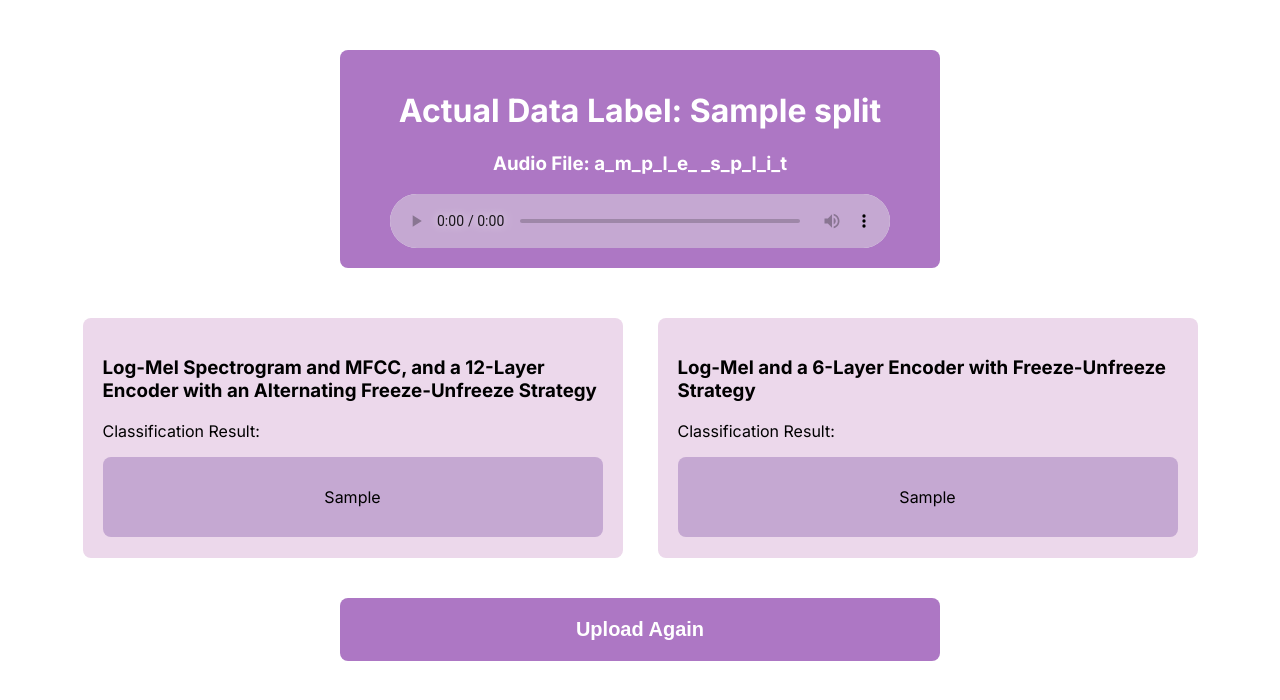
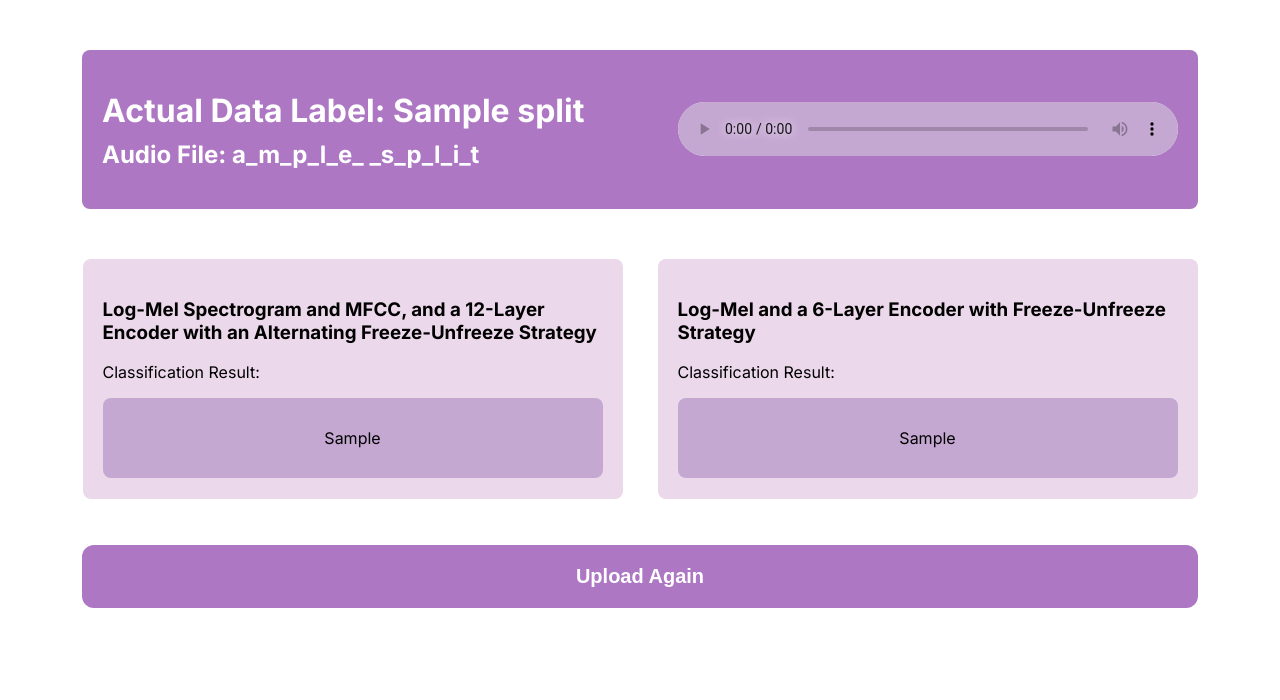
Before and after one commit to Ramondroid/12LayeredStutterClass, a Flask app: template templates/results.html in a window 1280 px wide. Shown: the part 100-800 px from the top of the page. Run offline with Flask 3, Linux system fonts and the light colour scheme; the template is opened without the code that fills it: most values are stand-ins (such as "Sample title", 1, 10 or a date in 2020).

Commit message:
FINAL UI YES

```diff
--- a/templates/results.html
+++ b/templates/results.html
@@ -32,7 +32,7 @@
           font-size: 20px;
       }
   .content {
-        padding: 20px 0px;
+      padding: 20px;
       text-align: center;
       background: #ad77c4;
       border-radius: 8px;
@@ -48,7 +48,7 @@
       background-color: #ad77c4;
       color: white;
       border: none;
-        border-radius: 8px;
+      border-radius: 12px;
       padding: 10px 20px;
       cursor: pointer;
       margin-top: 6px;
@@ -134,6 +134,16 @@
     background-color: #C5A8D2;
     border-radius: 8px;
 }
+.audio-container{
+  display: flex;
+  flex-direction: column;
+  text-align: left;
+}
+
+.audio-h1{
+  height:50px
+}
+
     </style>
   </head>
   <body>
@@ -150,17 +160,11 @@
 
     <!-- Body or Content bhie -->
     <div class="body-container">
-        <div class="content" style="max-width: 600px;">
-          <div class="audio-input" style="display: flex; justify-content: center; align-items: center; flex-direction: column;">
-            <div class="audio-container" style="text-align: center;">
-              <!-- Extract the label from the filename -->
-              <h1>Actual Data Label: {{ filename.split('_')[0] }}</h1>
-
-              <!-- Display the filename without the label -->
-              <h3 style="text-align: center;">
-                Audio File: <strong>{{ filename.split('_')[1:] | join('_') }}</strong>
-              </h3>
-          </div>
+        <div class="content">
+          <div class="audio-input">
+            <div class="audio-container">
+              <div class="audio-h1"><h1>Actual Data Label: {{ filename.split('_')[0] }}</h1></div>
+              <div><h2>Audio File: <strong>{{ filename.split('_')[1:] | join('_') }}</strong></h2></div>
           </div>
 
           <div class="audio-control-container">
@@ -193,8 +197,8 @@
 
         <br /><br />
 
-        <form method="POST" action="{{ url_for('upload_again') }}" style="text-align: center;">
-          <button type="submit" style="max-width: 600px; margin: auto;">Upload Again</button>
+        <form method="POST" action="{{ url_for('upload_again') }}">
+          <button type="submit">Upload Again</button>
         </form>
     </div>
 
--- a/templates/upload.html
+++ b/templates/upload.html
@@ -137,6 +137,10 @@
 
           }
 
+        .btnsub{
+            width: 400px;
+        }
+
 
 
 
@@ -171,7 +175,7 @@
             </div>
 
             <div class="btn-group">
-                <button type="submit">Get Results</button>
+                <button class="btnsub" type="submit">Get Results</button>
             </div>
         </form>
     </div>
```
Also changed, not shown: 1 other file. Lines whose indentation alone changed are shown as unchanged.
